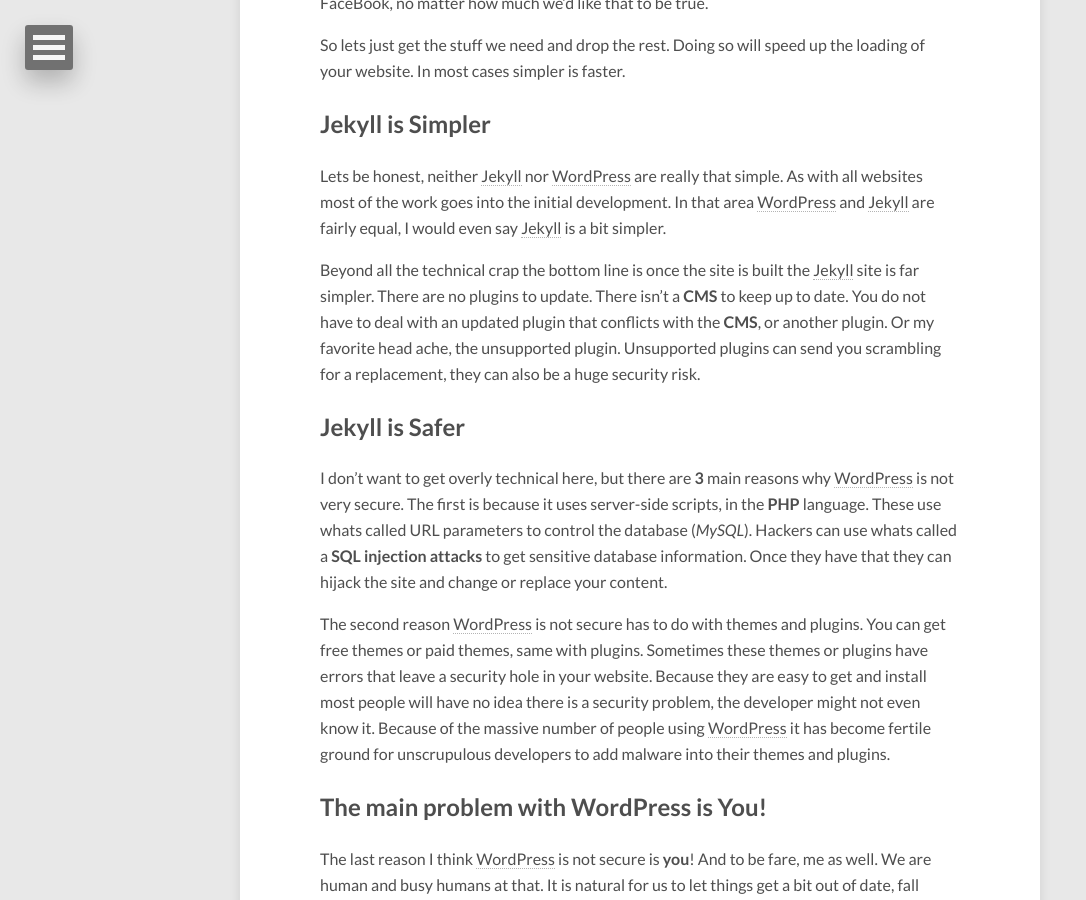
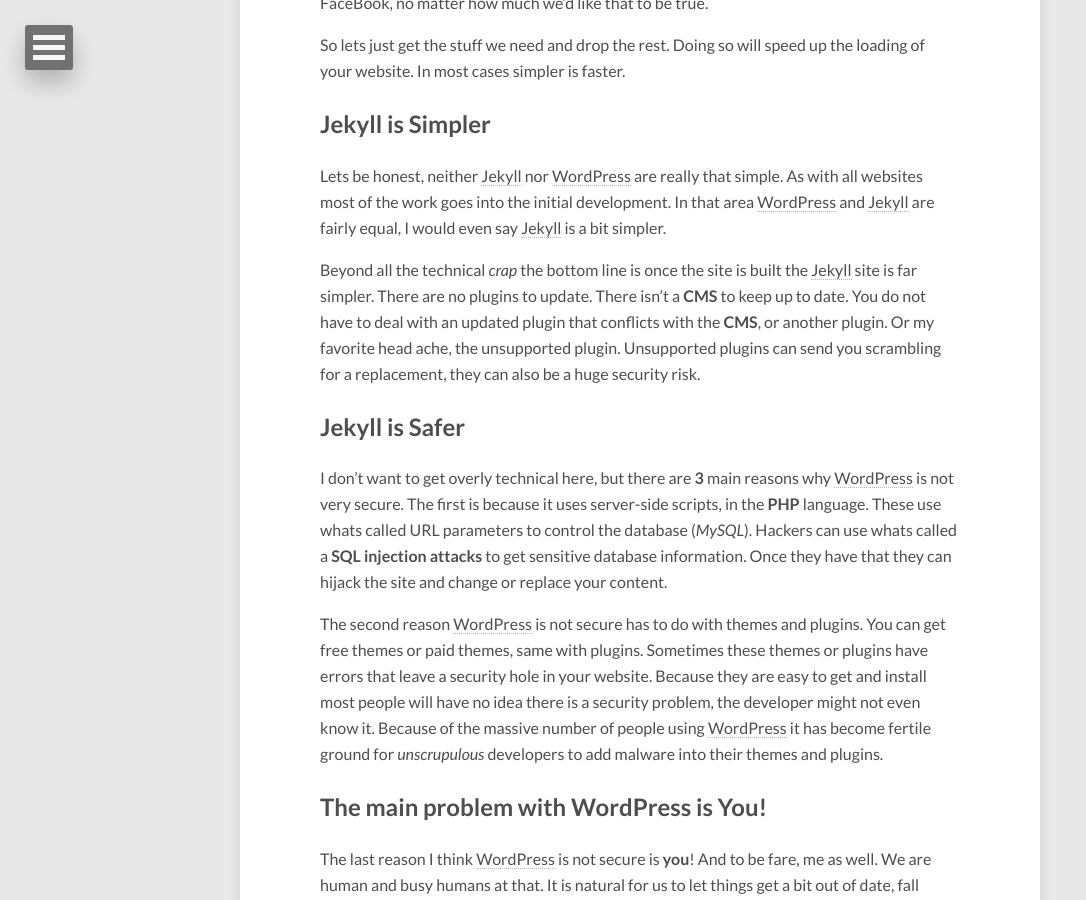
Before and after one commit to FatMan50/dlgwebsite, a Jekyll site: the page built from _posts/2017-02-18-3-reasons-to-switch-from-wordpress-to-jekyll.md, in a window 1280 px wide and 900 px high, scrolled down 987 px. Shown: the whole window, without its empty margins (0-1086 px from the left). Built offline with Jekyll 4.4.1, drawn with Linux system fonts in a browser that asks for light colours; nearby versions of some CDN libraries.

Commit message:
lets try

```diff
--- a/_posts/2017-02-18-3-reasons-to-switch-from-wordpress-to-jekyll.md
+++ b/_posts/2017-02-18-3-reasons-to-switch-from-wordpress-to-jekyll.md
@@ -20,12 +20,12 @@
 ## [Jekyll](https://jekyllrb.com "Jekyll is a Static Website Builder") is Simpler
 Lets be honest, neither [Jekyll](https://jekyllrb.com "Jekyll is a Static Website Builder") nor [WordPress](https://wordpress.com "WordPress is a Website CMS") are really that simple. As with all websites most of the work goes into the initial development. In that area [WordPress](https://wordpress.com "WordPress is a Website CMS") and [Jekyll](https://jekyllrb.com "Jekyll is a Static Website Builder") are fairly equal, I would even say [Jekyll](https://jekyllrb.com "Jekyll is a Static Website Builder") is a bit simpler.
 
-Beyond all the technical crap the bottom line is once the site is built the [Jekyll](https://jekyllrb.com "Jekyll is a Static Website Builder") site is far simpler. There are no plugins to update. There isn’t a **CMS** to keep up to date. You do not have to deal with an updated plugin that conflicts with the **CMS**, or another plugin. Or my favorite head ache, the unsupported plugin. Unsupported plugins can send you scrambling for a replacement, they can also be a huge security risk.
+Beyond all the technical *crap* the bottom line is once the site is built the [Jekyll](https://jekyllrb.com "Jekyll is a Static Website Builder") site is far simpler. There are no plugins to update. There isn’t a **CMS** to keep up to date. You do not have to deal with an updated plugin that conflicts with the **CMS**, or another plugin. Or my favorite head ache, the unsupported plugin. Unsupported plugins can send you scrambling for a replacement, they can also be a huge security risk.
 
 ## [Jekyll](https://jekyllrb.com "Jekyll is a Static Website Builder") is Safer
 I don’t want to get overly technical here, but there are **3** main reasons why [WordPress](https://wordpress.com "WordPress is a Website CMS") is not very secure. The first is because it uses server-side scripts, in the **PHP** language. These use whats called URL parameters to control the database (*MySQL*). Hackers can use whats called a **SQL injection attacks** to get sensitive database information. Once they have that they can hijack the site and change or replace your content.
 
-The second reason [WordPress](https://wordpress.com "WordPress is a Website CMS") is not secure has to do with themes and plugins. You can get free themes or paid themes, same with plugins. Sometimes these themes or plugins have errors that leave a security hole in your website. Because they are easy to get and install most people will have no idea there is a security problem, the developer might not even know it. Because of the massive number of people using [WordPress](https://wordpress.com "WordPress is a Website CMS") it has become fertile ground for unscrupulous developers to add malware into their themes and plugins.
+The second reason [WordPress](https://wordpress.com "WordPress is a Website CMS") is not secure has to do with themes and plugins. You can get free themes or paid themes, same with plugins. Sometimes these themes or plugins have errors that leave a security hole in your website. Because they are easy to get and install most people will have no idea there is a security problem, the developer might not even know it. Because of the massive number of people using [WordPress](https://wordpress.com "WordPress is a Website CMS") it has become fertile ground for *unscrupulous* developers to add malware into their themes and plugins.
 
 ## The main problem with [WordPress](https://wordpress.com "WordPress is a Website CMS") is You!
 The last reason I think [WordPress](https://wordpress.com "WordPress is a Website CMS") is not secure is **you**! And to be fare, me as well. We are human and busy humans at that. It is natural for us to let things get a bit out of date, fall behind, not keep on top of things. This can be a huge problem when dealing with [WordPress](https://wordpress.com "WordPress is a Website CMS"). Failing to keep [WordPress](https://wordpress.com "WordPress is a Website CMS") up-to-date can leave you vulnerable to attacks.
```
